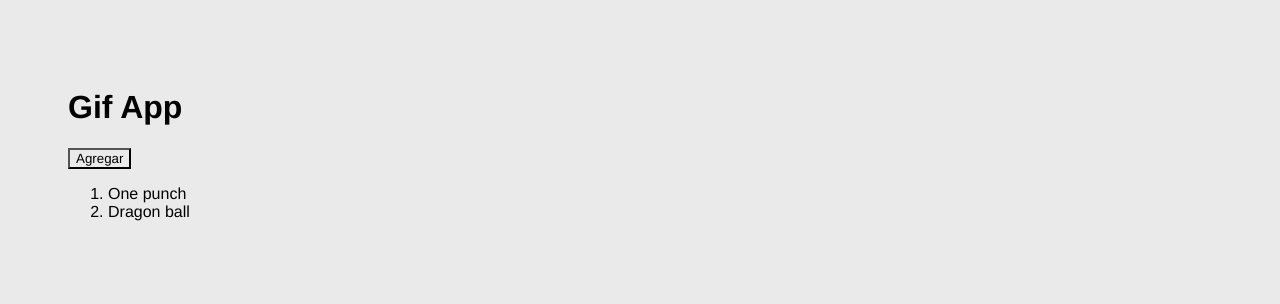
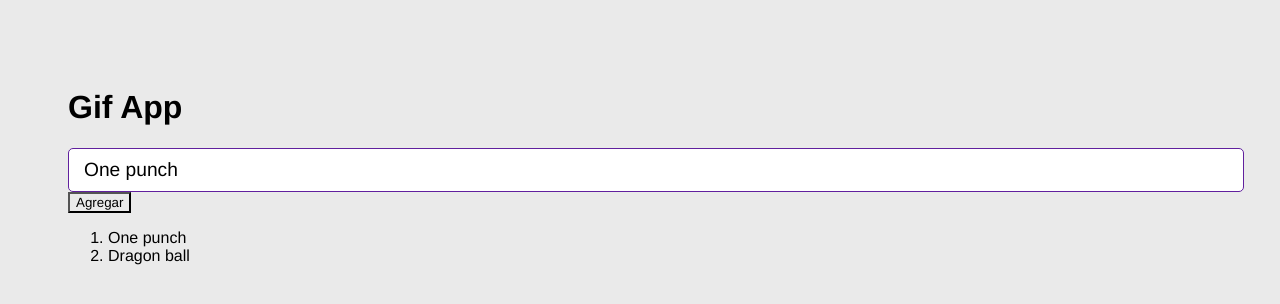
Before and after one commit to FredyHuachaca21/GifExpertApp, a React (Vite) app: page / in a window 1280 px wide. Shown: the top 304 px of the page. Built offline with nearby package versions, Linux system fonts and the light colour scheme.

Commit message:
Agregando componente AddCategory

```diff
--- a/src/GifApp.jsx
+++ b/src/GifApp.jsx
@@ -1,4 +1,6 @@
 import { useState } from "react"
+
+import { AddCategory } from "./components/AddCategory"
 
 export const GifApp = () => {
 
@@ -6,15 +8,22 @@
   console.log(categories)
 
   const onAddCategory = ( ) => {
+    // setCategories([...categories, 'hola'])
     setCategories([...categories, 'hola'])
+
   }
 
   return (
     <>
+    {/* Título */}
     <h1>Gif App</h1>
+
+    {/* Input categoria */}
+    <AddCategory/>
 
     <button onClick={onAddCategory}>Agregar</button>
 
+    {/* Lista de categorias */}
     <ol>
       {categories.map( x => {
         return <li key={x}>{x}</li>
--- /dev/null
+++ b/src/components/AddCategory.jsx
@@ -0,0 +1,27 @@
+import { useState } from "react"
+
+
+export const AddCategory = () => {
+
+    const [inputValue, setInputValue] = useState('One punch')
+
+    const onInputChange = ({target})=>{
+        setInputValue(target.value)
+    }
+
+    const onSubmit = (event) =>{
+        event.preventDefault();
+        console.log(inputValue)
+    }
+
+  return (
+    <form onSubmit={onSubmit}>
+    <input
+    type="text"
+    placeholder="buscar gifs"
+    value={inputValue}
+    onChange={onInputChange}
+    />
+    </form>
+  )
+}
```
